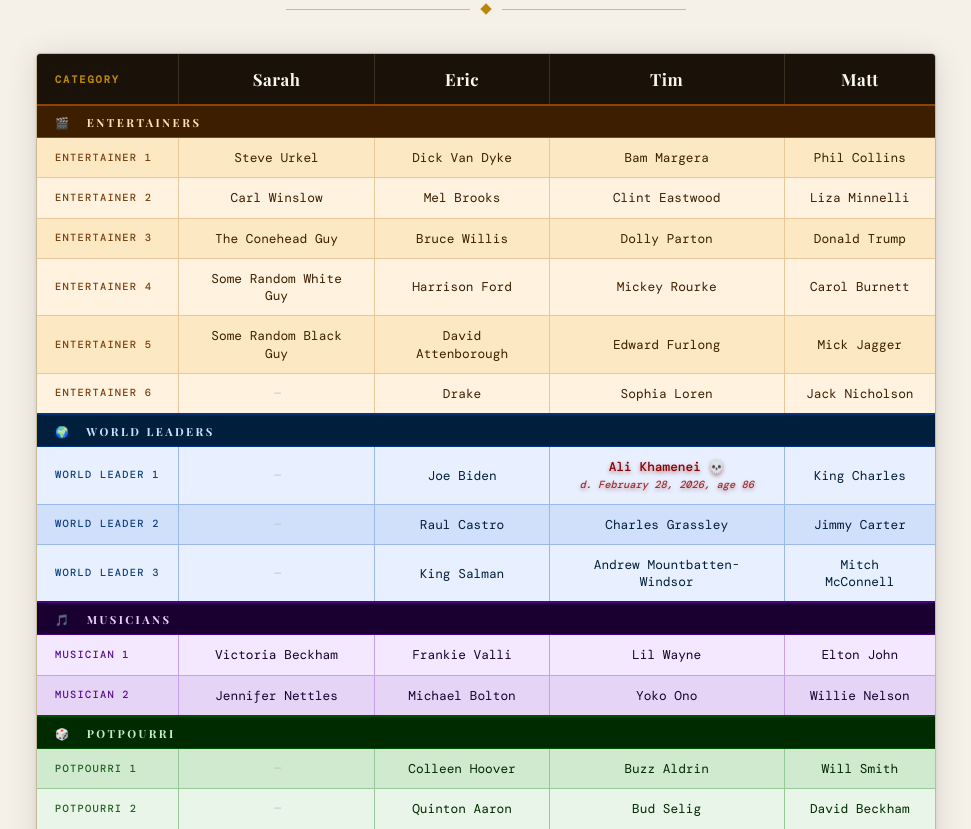
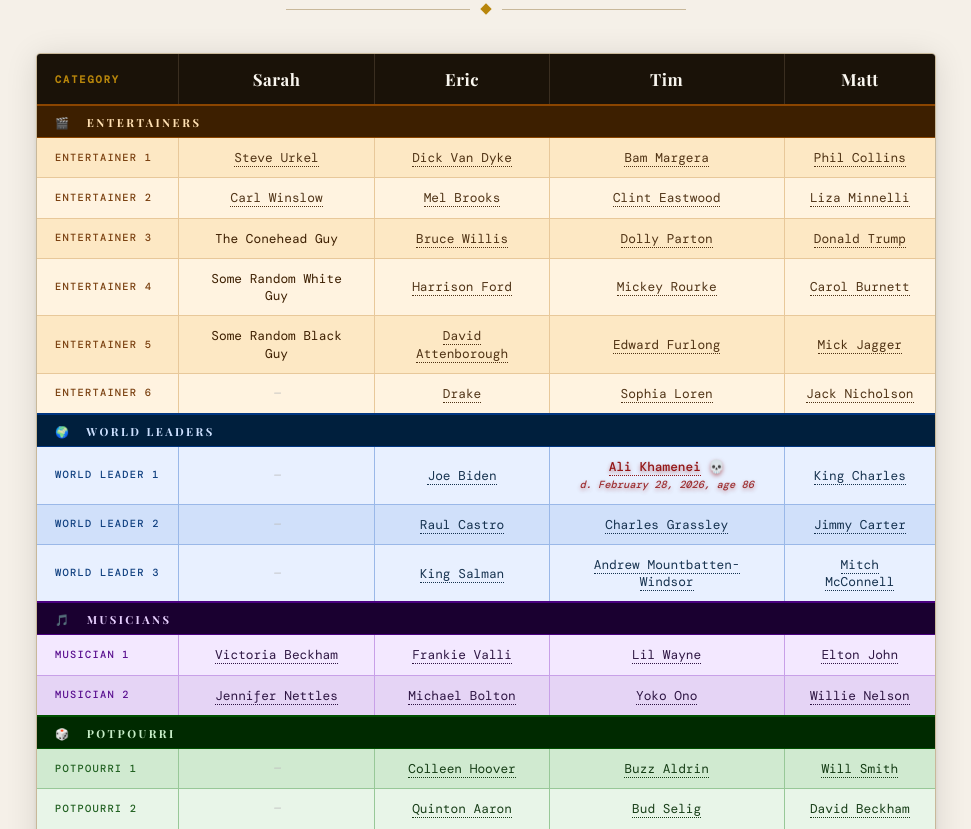
Before and after one commit to bornholtz/bornholtz.github.io, a plain HTML site: page BucketKickers2026.html in a window 1280 px wide. Shown: the part 123-952 px from the top of the page, without its empty margins (154-1125 px from the left). Drawn offline with nearby package versions, Linux system fonts and the light colour scheme.

Commit message:
Add files via upload

```diff
--- a/BucketKickers2026.html
+++ b/BucketKickers2026.html
@@ -257,6 +257,19 @@
     color: #0a2a28;
   }
   .royal-row td:first-child { color: #1a6060; }
+
+  /* Wikipedia links */
+  td a {
+    color: inherit;
+    text-decoration: none;
+    border-bottom: 1px dotted currentColor;
+    opacity: 0.9;
+  }
+  td a:hover {
+    opacity: 1;
+    border-bottom: 1px solid currentColor;
+  }
+
   tbody tr.data-row:hover td {
     filter: brightness(0.94);
     transition: filter 0.12s ease;
@@ -310,45 +323,45 @@
       </tr>
       <tr class="data-row ent-row">
         <td>Entertainer 1</td>
-        <td>Steve Urkel</td>
-        <td>Dick Van Dyke</td>
-        <td>Bam Margera</td>
-        <td>Phil Collins</td>
+        <td><a href="https://en.wikipedia.org/wiki/Steve_Urkel" target="_blank">Steve Urkel</a></td>
+        <td><a href="https://en.wikipedia.org/wiki/Dick_Van_Dyke" target="_blank">Dick Van Dyke</a></td>
+        <td><a href="https://en.wikipedia.org/wiki/Bam_Margera" target="_blank">Bam Margera</a></td>
+        <td><a href="https://en.wikipedia.org/wiki/Phil_Collins" target="_blank">Phil Collins</a></td>
       </tr>
       <tr class="data-row ent-row">
         <td>Entertainer 2</td>
-        <td>Carl Winslow</td>
-        <td>Mel Brooks</td>
-        <td>Clint Eastwood</td>
-        <td>Liza Minnelli</td>
+        <td><a href="https://en.wikipedia.org/wiki/Carl_Winslow" target="_blank">Carl Winslow</a></td>
+        <td><a href="https://en.wikipedia.org/wiki/Mel_Brooks" target="_blank">Mel Brooks</a></td>
+        <td><a href="https://en.wikipedia.org/wiki/Clint_Eastwood" target="_blank">Clint Eastwood</a></td>
+        <td><a href="https://en.wikipedia.org/wiki/Liza_Minnelli" target="_blank">Liza Minnelli</a></td>
       </tr>
       <tr class="data-row ent-row">
         <td>Entertainer 3</td>
         <td>The Conehead Guy</td>
-        <td>Bruce Willis</td>
-        <td>Dolly Parton</td>
-        <td>Donald Trump</td>
+        <td><a href="https://en.wikipedia.org/wiki/Bruce_Willis" target="_blank">Bruce Willis</a></td>
+        <td><a href="https://en.wikipedia.org/wiki/Dolly_Parton" target="_blank">Dolly Parton</a></td>
+        <td><a href="https://en.wikipedia.org/wiki/Donald_Trump" target="_blank">Donald Trump</a></td>
       </tr>
       <tr class="data-row ent-row">
         <td>Entertainer 4</td>
         <td>Some Random White Guy</td>
-        <td>Harrison Ford</td>
-        <td>Mickey Rourke</td>
-        <td>Carol Burnett</td>
+        <td><a href="https://en.wikipedia.org/wiki/Harrison_Ford" target="_blank">Harrison Ford</a></td>
+        <td><a href="https://en.wikipedia.org/wiki/Mickey_Rourke" target="_blank">Mickey Rourke</a></td>
+        <td><a href="https://en.wikipedia.org/wiki/Carol_Burnett" target="_blank">Carol Burnett</a></td>
       </tr>
       <tr class="data-row ent-row">
         <td>Entertainer 5</td>
         <td>Some Random Black Guy</td>
-        <td>David Attenborough</td>
-        <td>Edward Furlong</td>
-        <td>Mick Jagger</td>
+        <td><a href="https://en.wikipedia.org/wiki/David_Attenborough" target="_blank">David Attenborough</a></td>
+        <td><a href="https://en.wikipedia.org/wiki/Edward_Furlong" target="_blank">Edward Furlong</a></td>
+        <td><a href="https://en.wikipedia.org/wiki/Mick_Jagger" target="_blank">Mick Jagger</a></td>
       </tr>
       <tr class="data-row ent-row">
         <td>Entertainer 6</td>
         <td class="empty">—</td>
-        <td>Drake</td>
-        <td>Sophia Loren</td>
-        <td>Jack Nicholson</td>
+        <td><a href="https://en.wikipedia.org/wiki/Drake_(musician)" target="_blank">Drake</a></td>
+        <td><a href="https://en.wikipedia.org/wiki/Sophia_Loren" target="_blank">Sophia Loren</a></td>
+        <td><a href="https://en.wikipedia.org/wiki/Jack_Nicholson" target="_blank">Jack Nicholson</a></td>
       </tr>
 
       <!-- WORLD LEADERS -->
@@ -358,23 +371,23 @@
       <tr class="data-row lead-row">
         <td>World Leader 1</td>
         <td class="empty">—</td>
-        <td>Joe Biden</td>
-        <td style="color: #8b0000; font-weight: 500; text-shadow: 0 2px 4px rgba(139,0,0,0.5);">Ali Khamenei 💀<br><span style="font-size: 0.65rem; opacity: 0.8; font-style: italic;">d. February 28, 2026, age 86</span></td>
-        <td>King Charles</td>
+        <td><a href="https://en.wikipedia.org/wiki/Joe_Biden" target="_blank">Joe Biden</a></td>
+        <td style="color: #8b0000; font-weight: 500; text-shadow: 0 2px 4px rgba(139,0,0,0.5);"><a href="https://en.wikipedia.org/wiki/Ali_Khamenei" target="_blank" style="color: inherit; border-bottom: 1px dotted #8b0000;">Ali Khamenei</a> 💀<br><span style="font-size: 0.65rem; opacity: 0.8; font-style: italic;">d. February 28, 2026, age 86</span></td>
+        <td><a href="https://en.wikipedia.org/wiki/King_Charles_III" target="_blank">King Charles</a></td>
       </tr>
       <tr class="data-row lead-row">
         <td>World Leader 2</td>
         <td class="empty">—</td>
-        <td>Raul Castro</td>
-        <td>Charles Grassley</td>
-        <td>Jimmy Carter</td>
+        <td><a href="https://en.wikipedia.org/wiki/Raúl_Castro" target="_blank">Raul Castro</a></td>
+        <td><a href="https://en.wikipedia.org/wiki/Chuck_Grassley" target="_blank">Charles Grassley</a></td>
+        <td><a href="https://en.wikipedia.org/wiki/Jimmy_Carter" target="_blank">Jimmy Carter</a></td>
       </tr>
       <tr class="data-row lead-row">
         <td>World Leader 3</td>
         <td class="empty">—</td>
-        <td>King Salman</td>
-        <td>Andrew Mountbatten-Windsor</td>
-        <td>Mitch McConnell</td>
+        <td><a href="https://en.wikipedia.org/wiki/Salman_of_Saudi_Arabia" target="_blank">King Salman</a></td>
+        <td><a href="https://en.wikipedia.org/wiki/Prince_Andrew,_Duke_of_York" target="_blank">Andrew Mountbatten-Windsor</a></td>
+        <td><a href="https://en.wikipedia.org/wiki/Mitch_McConnell" target="_blank">Mitch McConnell</a></td>
       </tr>
 
       <!-- MUSICIANS -->
@@ -383,17 +396,17 @@
       </tr>
       <tr class="data-row mus-row">
         <td>Musician 1</td>
-        <td>Victoria Beckham</td>
-        <td>Frankie Valli</td>
-        <td>Lil Wayne</td>
-        <td>Elton John</td>
+        <td><a href="https://en.wikipedia.org/wiki/Victoria_Beckham" target="_blank">Victoria Beckham</a></td>
+        <td><a href="https://en.wikipedia.org/wiki/Frankie_Valli" target="_blank">Frankie Valli</a></td>
+        <td><a href="https://en.wikipedia.org/wiki/Lil_Wayne" target="_blank">Lil Wayne</a></td>
+        <td><a href="https://en.wikipedia.org/wiki/Elton_John" target="_blank">Elton John</a></td>
       </tr>
       <tr class="data-row mus-row">
         <td>Musician 2</td>
-        <td>Jennifer Nettles</td>
-        <td>Michael Bolton</td>
-        <td>Yoko Ono</td>
-        <td>Willie Nelson</td>
+        <td><a href="https://en.wikipedia.org/wiki/Jennifer_Nettles" target="_blank">Jennifer Nettles</a></td>
+        <td><a href="https://en.wikipedia.org/wiki/Michael_Bolton" target="_blank">Michael Bolton</a></td>
+        <td><a href="https://en.wikipedia.org/wiki/Yoko_Ono" target="_blank">Yoko Ono</a></td>
+        <td><a href="https://en.wikipedia.org/wiki/Willie_Nelson" target="_blank">Willie Nelson</a></td>
       </tr>
 
       <!-- POTPOURRI -->
@@ -403,23 +416,23 @@
       <tr class="data-row pot-row">
         <td>Potpourri 1</td>
         <td class="empty">—</td>
-        <td>Colleen Hoover</td>
-        <td>Buzz Aldrin</td>
-        <td>Will Smith</td>
+        <td><a href="https://en.wikipedia.org/wiki/Colleen_Hoover" target="_blank">Colleen Hoover</a></td>
+        <td><a href="https://en.wikipedia.org/wiki/Buzz_Aldrin" target="_blank">Buzz Aldrin</a></td>
+        <td><a href="https://en.wikipedia.org/wiki/Will_Smith" target="_blank">Will Smith</a></td>
       </tr>
       <tr class="data-row pot-row">
         <td>Potpourri 2</td>
         <td class="empty">—</td>
-        <td>Quinton Aaron</td>
-        <td>Bud Selig</td>
-        <td>David Beckham</td>
+        <td><a href="https://en.wikipedia.org/wiki/Quinton_Aaron" target="_blank">Quinton Aaron</a></td>
+        <td><a href="https://en.wikipedia.org/wiki/Bud_Selig" target="_blank">Bud Selig</a></td>
+        <td><a href="https://en.wikipedia.org/wiki/David_Beckham" target="_blank">David Beckham</a></td>
       </tr>
       <tr class="data-row pot-row">
         <td>Potpourri 3</td>
         <td class="empty">—</td>
-        <td>Ray J</td>
-        <td>Larry Holmes</td>
-        <td>Gisele</td>
+        <td><a href="https://en.wikipedia.org/wiki/Ray_J" target="_blank">Ray J</a></td>
+        <td><a href="https://en.wikipedia.org/wiki/Larry_Holmes" target="_blank">Larry Holmes</a></td>
+        <td><a href="https://en.wikipedia.org/wiki/Gisele_Bündchen" target="_blank">Gisele</a></td>
       </tr>
       <!-- WILLIAM OR KATE -->
       <tr class="group-header royal-header">
@@ -428,9 +441,9 @@
       <tr class="data-row royal-row">
         <td>Pick</td>
         <td>Bob</td>
-        <td>Billy Joel</td>
-        <td>William Shatner</td>
-        <td>Bill Clinton</td>
+        <td><a href="https://en.wikipedia.org/wiki/Billy_Joel" target="_blank">Billy Joel</a></td>
+        <td><a href="https://en.wikipedia.org/wiki/William_Shatner" target="_blank">William Shatner</a></td>
+        <td><a href="https://en.wikipedia.org/wiki/Bill_Clinton" target="_blank">Bill Clinton</a></td>
       </tr>
 
     </tbody>
```
